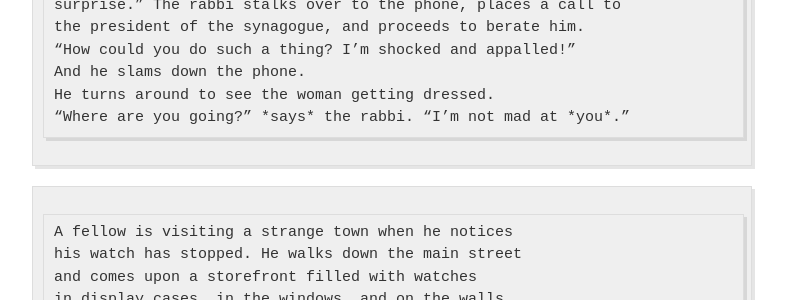
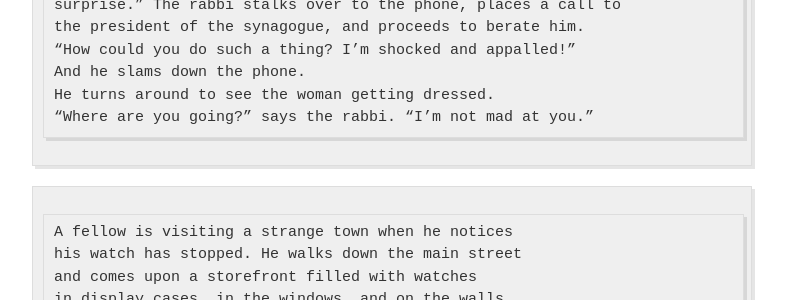
Before and after one commit to jvmallow/jvmallow.github.io, a Jekyll site: the page built from _posts/2025-05-31-Jewish_Humor.md, in a window 1280 px wide and 900 px high, scrolled down 1155 px. Shown: the part 398-698 px from the top of the window, without its empty margins (248-1034 px from the left). Built offline with Jekyll 4.4.1, drawn with Linux system fonts in a browser that asks for light colours; a script that is not in the unit is left out; some of the changed text lies outside the part shown.

```diff
--- a/_posts/2025-05-31-Jewish_Humor.md
+++ b/_posts/2025-05-31-Jewish_Humor.md
@@ -53,7 +53,7 @@ the president of the synagogue, and proceeds to berate him.
 “How could you do such a thing? I’m shocked and appalled!”
 And he slams down the phone.
 He turns around to see the woman getting dressed.
-“Where are you going?” *says* the rabbi. “I’m not mad at *you*.”
+“Where are you going?” says the rabbi. “I’m not mad at you.”
 ~~~
 
 ~~~
```
